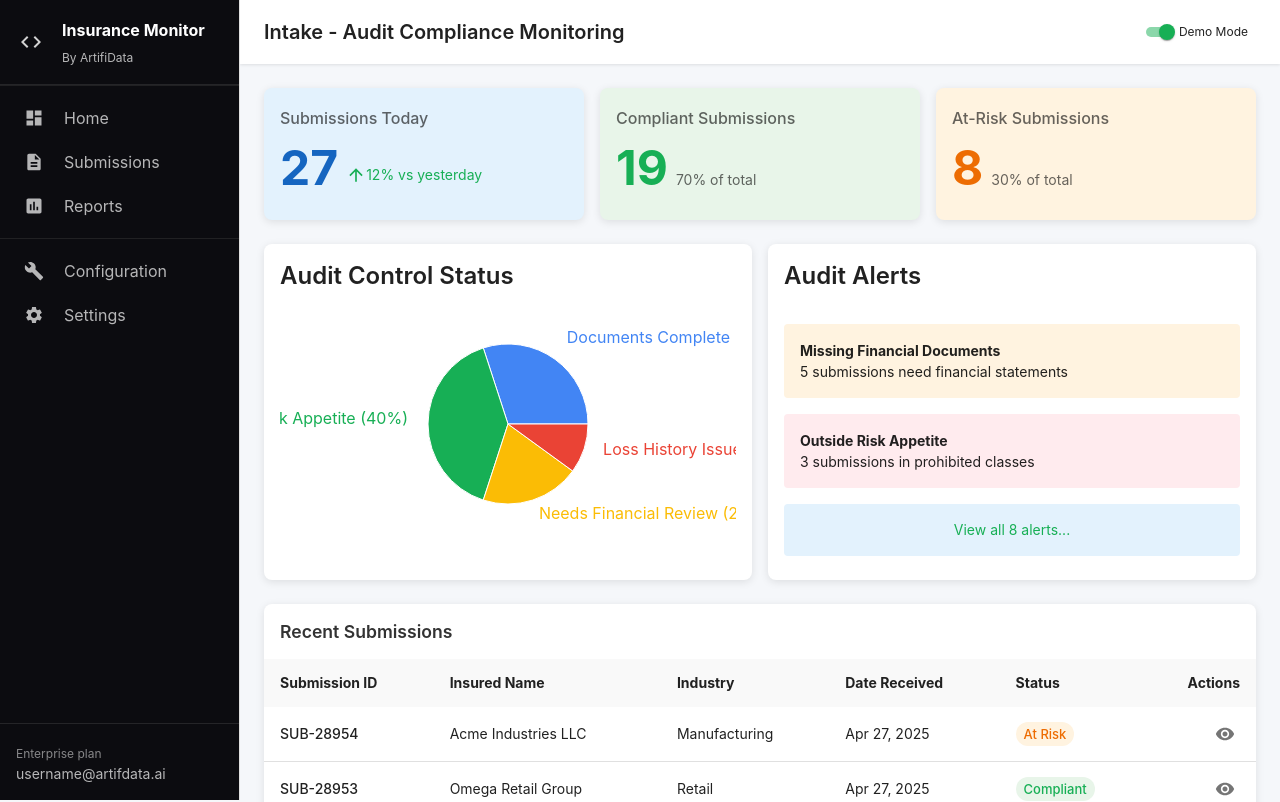
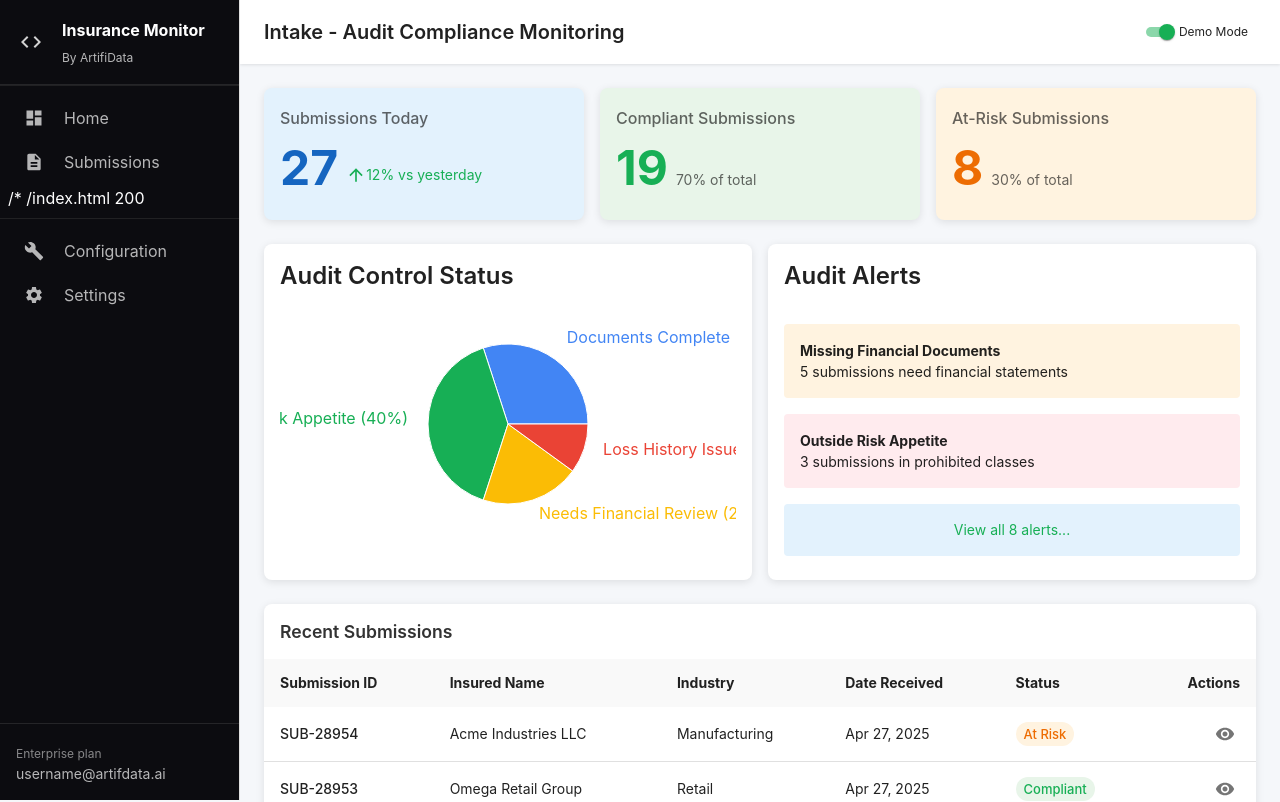
Before and after one commit to vsrin/auditmon, a React (Create React App) app: page / in a window 1280 px wide. Shown: the top 802 px of the page. Built offline with nearby package versions, Linux system fonts and the light colour scheme; the HTML template or start-up script is replaced by a standard one.

Commit message:
Layout tsx file fix

```diff
--- a/src/components/core/Layout.tsx
+++ b/src/components/core/Layout.tsx
@@ -131,14 +131,7 @@ const Layout: React.FC<LayoutProps> = ({ children }) => {
           <Typography>Submissions</Typography>
         </SidebarItem>
 
-        <SidebarItem
-          onClick={() => window.location.href = '/reports'}
-        >
-          <Box sx={{ display: 'flex', minWidth: 40, color: 'inherit' }}>
-            <AssessmentIcon fontSize="small" />
-          </Box>
-          <Typography>Reports</Typography>
-        </SidebarItem>
+        /*    /index.html   200
       </Box>
 
       <Divider sx={{ backgroundColor: 'rgba(255,255,255,0.1)' }} />
```
